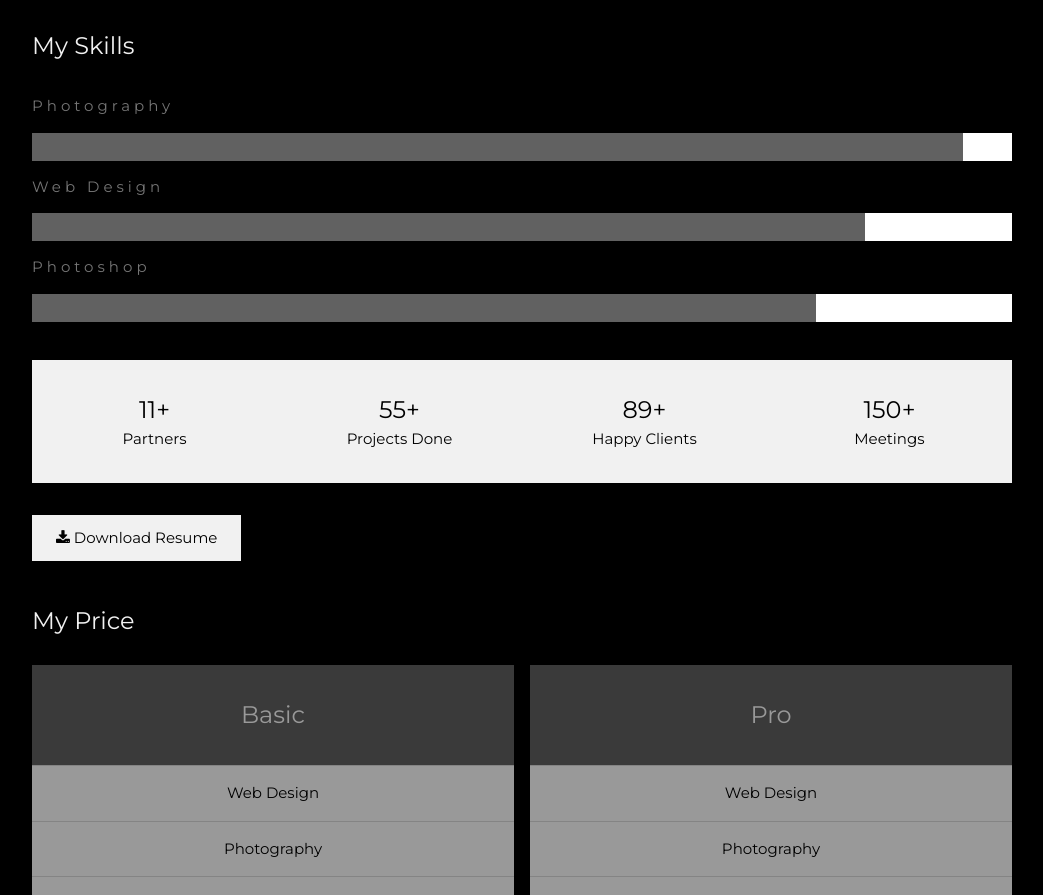
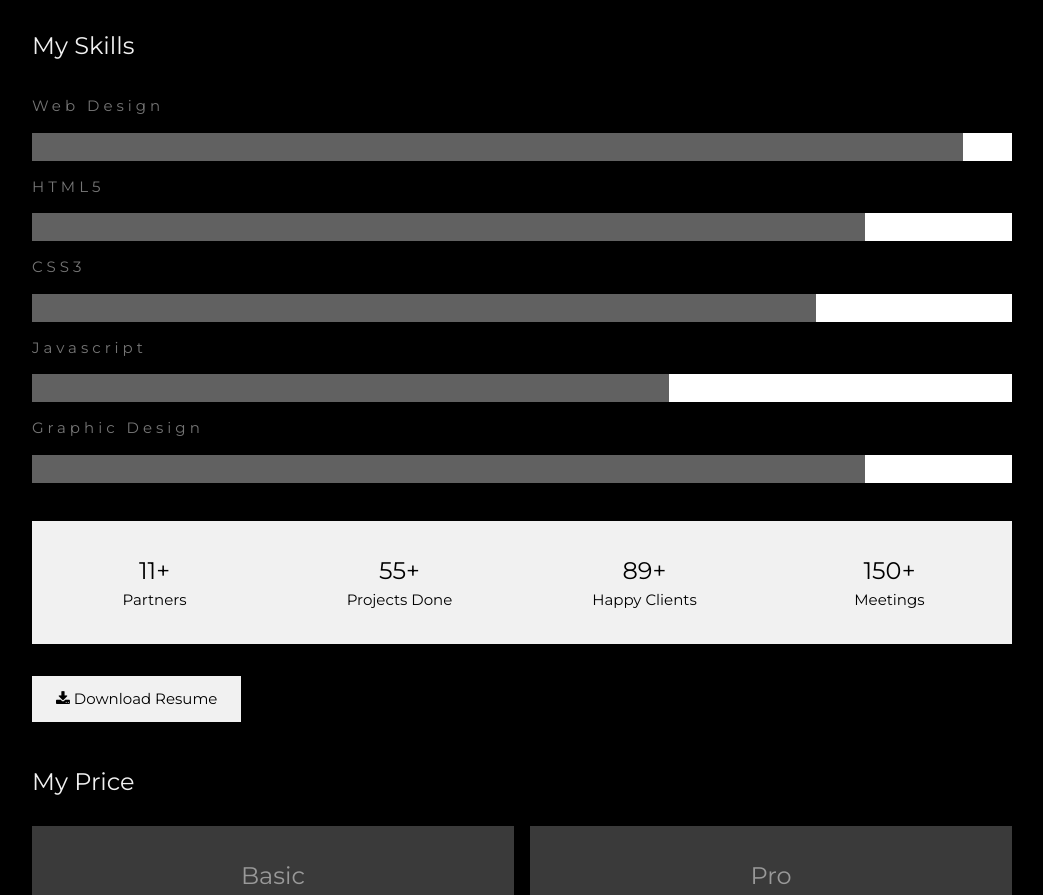
Before and after one commit to TimothyBlajsa/new_portfolio, a plain HTML site: page index.html in a window 1280 px wide. Shown: the part 1263-2158 px from the top of the page, without its empty margins (178-1221 px from the left). Drawn offline with nearby package versions, Linux system fonts and the light colour scheme.

Commit message:
Update Skill Levels

```diff
--- a/index.html
+++ b/index.html
@@ -71,17 +71,25 @@
       adipiscing elit, sed do eiusmod tempor incididunt ut labore et dolore magna aliqua. Ut enim ad minim veniam, quis nostrud exercitation ullamco laboris nisi ut aliquip ex ea commodo consequat.
     </p>
     <h3 class="w3-padding-16 w3-text-light-grey">My Skills</h3>
-    <p class="w3-wide">Photography</p>
+    <p class="w3-wide">Web Design</p>
     <div class="w3-white">
       <div class="w3-dark-grey" style="height:28px;width:95%"></div>
     </div>
-    <p class="w3-wide">Web Design</p>
+    <p class="w3-wide">HTML5</p>
     <div class="w3-white">
       <div class="w3-dark-grey" style="height:28px;width:85%"></div>
     </div>
-    <p class="w3-wide">Photoshop</p>
+    <p class="w3-wide">CSS3</p>
     <div class="w3-white">
       <div class="w3-dark-grey" style="height:28px;width:80%"></div>
+    </div>
+    <p class="w3-wide">Javascript</p>
+    <div class="w3-white">
+      <div class="w3-dark-grey" style="height:28px;width:65%"></div>
+    </div>
+    <p class="w3-wide">Graphic Design</p>
+    <div class="w3-white">
+      <div class="w3-dark-grey" style="height:28px;width:85%"></div>
     </div><br>
 
     <div class="w3-row w3-center w3-padding-16 w3-section w3-light-grey">
```
